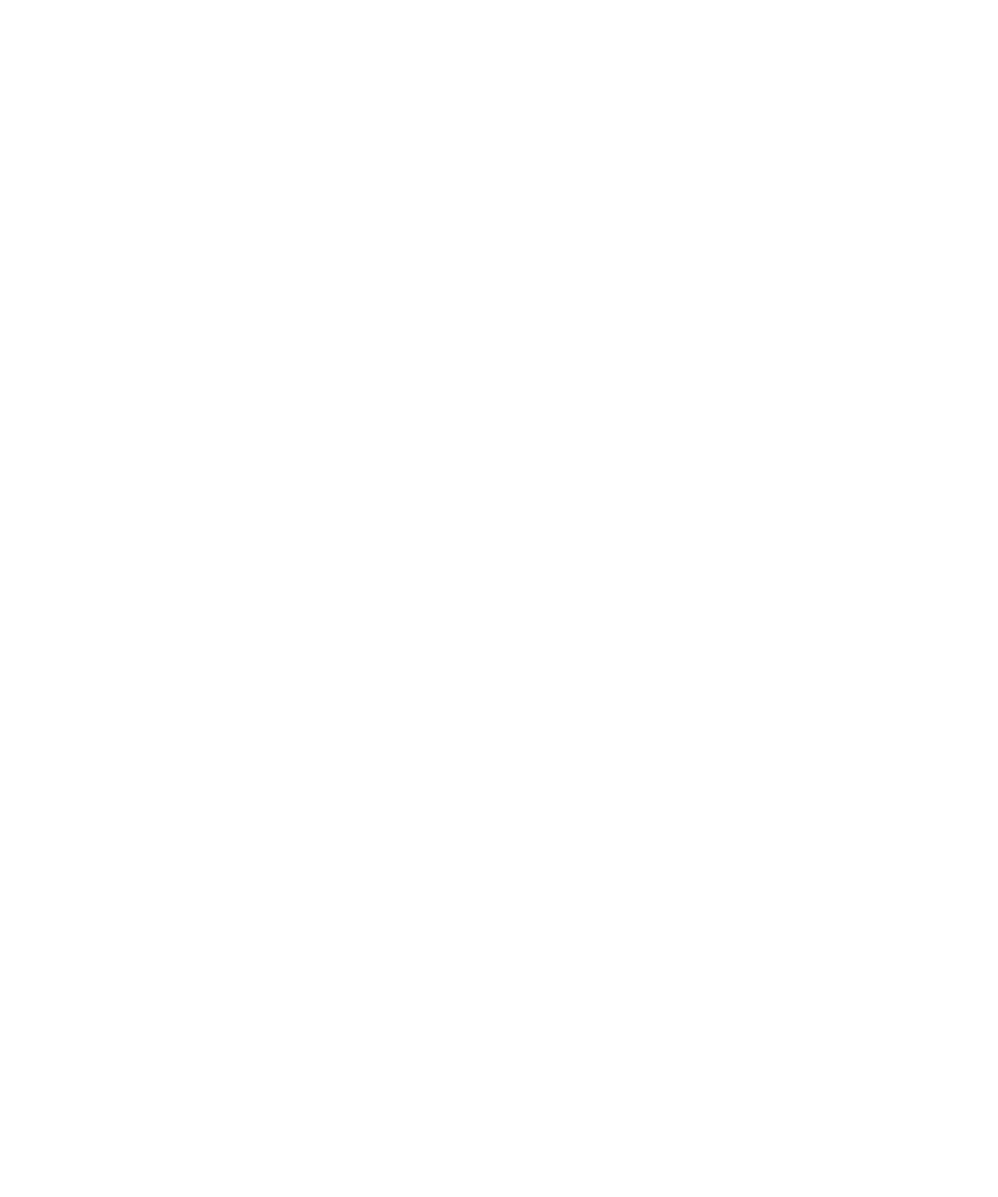
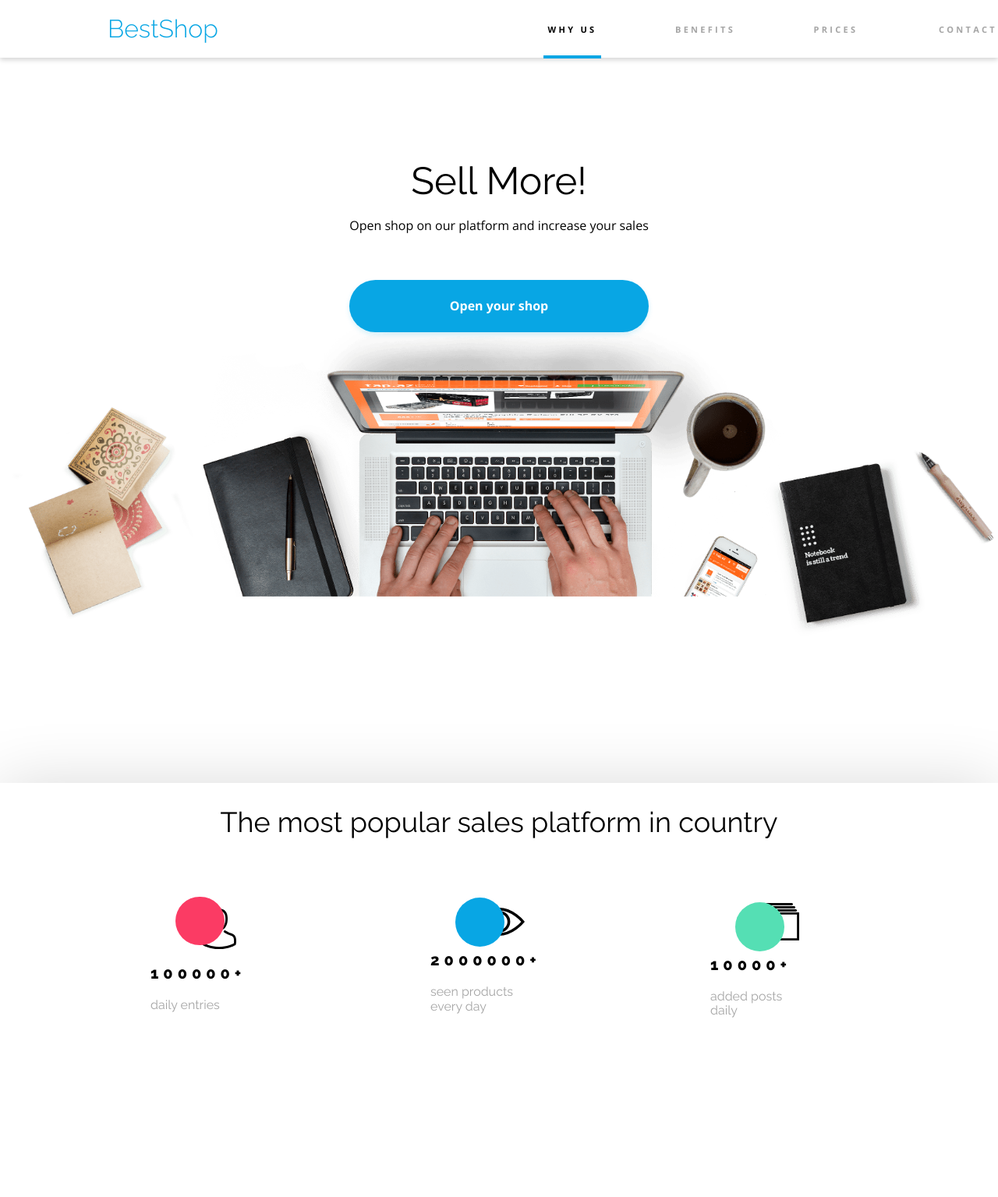
Before and after one commit to KenooG/BestShop, a plain HTML site: page index.html in a window 1280 px wide. Shown: the whole page at 78% size. Before the commit the page ends 800 px from the top, so only its background shows below. Drawn offline with nearby package versions, Linux system fonts and the light colour scheme.

Commit message:
stworzenie stronki troche upo

```diff
--- a/index.html
+++ b/index.html
@@ -7,9 +7,66 @@
     <meta http-equiv="X-UA-Compatible" content="ie=edge">
     <title>Document</title>
     <link rel="stylesheet" href="src/css/normalize.css">
+    <link rel="preconnect" href="https://fonts.googleapis.com">
+    <link rel="preconnect" href="https://fonts.gstatic.com" crossorigin>
+    <link href="https://fonts.googleapis.com/css2?family=Open+Sans:wght@300;400;700&family=Raleway:wght@300;400;700;800&display=swap"
+          rel="stylesheet">
     <link rel="stylesheet" href="src/css/main.css">
+
 </head>
 <body>
+<header class="header">
+    <div class="inner header__inner">
+        <a href="" class="logo">
+            <span class="logo__text">BestShop</span>
+        </a>
+        <nav class="menu">
+            <a href="" class="menu__item menu__item--active">WHY US</a>
+            <a href="" class="menu__item">BENEFITS</a>
+            <a href="" class="menu__item">PRICES</a>
+            <a href="" class="menu__item">CONTACT</a>
+        </nav>
+    </div>
+</header>
+
+<section class="intro">
+    <div class="intro__bg">
+        <div class="intro__box">
+            <h1 class="intro__hdl">Sell More!</h1>
+            <p class="intro__lead">Open shop on our platform and increase your sales</p>
+            <div class="intro__box intro__box--row">
+                <a href="" class="intro__btn">Open your shop</a>
+            </div>
+        </div>
+    </div>
+</section>
+
+<section class="box section">
+    <div class="inner">
+        <h2 class="section__hdl">The most popular sales platform in country</h2>
+        <div class="section__box">
+            <div class="section__col">
+                <img src="src/images/Person.svg" alt="Article Photo" class="section__img">
+                <h3 class=" section__hdl--ternary">100000+</h3>
+                <p class="section__text">daily entries</p>
+                <div class="circle circle-first"></div>
+            </div>
+            <div class="section__col">
+                <img src="src/images/Eye.svg" alt="Article Photo" class="section__img">
+                <h3 class=" section__hdl--ternary">2000000+</h3>
+                <p class="section__text">seen products every day</p>
+              <div class="circle circle-second"></div>
+            </div>
+            <div class="section__col">
+                <img src="src/images/Catalog.svg" alt="Article Photo" class="section__img">
+                <h3 class=" section__hdl--ternary">10000+</h3>
+                <p class="section__text">added posts daily</p>
+                <div class="circle circle-third"></div>
+            </div>
+        </div>
+    </div>
+</section>
+
 
 
 
--- a/src/css/main.css
+++ b/src/css/main.css
@@ -0,0 +1,258 @@
+:root {
+    --primary-color: rgba(251, 59, 100, 1) ;
+    --secondar-color:  rgba(8, 166, 228, 1);
+    --third-color: rgba(85, 223, 180, 1);
+}
+html, body{
+    font-size: 16px;
+}
+
+.header{
+  position: sticky;
+    background-color: rgba(255, 255, 255, 1) ;
+    border: .125rem solid rgba(255, 255, 255, 0.2);
+    z-index: 2;
+    box-shadow:0 3px 6px rgba(0, 0, 0, 0.16 );
+    top: 0;
+
+}
+
+.inner.header__inner{
+    display: flex;
+    justify-content: space-between;
+    align-items: center;
+    max-width: 101.6875rem;
+    padding: 0;
+    max-height: 4.375rem;
+
+
+
+}
+.inner{
+    width: 100%;
+    max-width: 70.5rem;
+    padding-inline: 1.25rem;
+    margin-inline: auto;
+
+
+}
+
+.logo {
+
+    text-decoration: none;
+}
+.logo .logo__text{
+    text-decoration: none;
+    font-family: "Raleway", sans-serif;
+    font-weight: 300;
+    color: var(--secondar-color);
+    font-size: 2rem;
+    padding-left: 8.5rem;
+}
+
+
+.menu{
+    display:flex;
+    padding-right: -8.5rem;
+    gap: 95px;
+
+
+
+}
+
+.menu .menu__item{
+    font-family: "Open Sans", sans-serif ;
+    font-weight: 700;
+    font-size: 0.6875rem;
+    text-decoration: none;
+    color: rgba(165, 165, 165, 1);
+    text-transform: uppercase;
+    padding-top:2.0625rem ;
+
+    min-width: 4.5rem;
+    width: 100%;
+    text-align: center;
+    display: inline-block;
+    letter-spacing: 3.28px;
+
+}
+.menu__item.menu__item--active{
+    color: black;
+    border-bottom: 4px solid rgba(8, 166, 228, 1);
+    padding-bottom: 27px;
+
+}
+
+
+.menu .menu__item:hover{
+    color: black;
+    border-bottom: 4px solid rgba(8, 166, 228, 1);
+    padding-bottom: 27px;
+
+}
+.intro{
+    display: flex;
+    background-image: url("../images/Background-min.png");
+    background-repeat: no-repeat;
+    background-position: center;
+    background-size: 100%;
+    justify-content: center;
+    text-align: center;
+    margin-top: 130px;
+    height: 100vh;
+
+
+
+}
+
+.intro .intro__box.intro__box--row{
+
+
+
+}
+
+.intro .intro__hdl{
+    font-weight: 400;
+    font-family:"Raleway", sans-serif ;
+    font-size: 3.0625rem ;
+    color: rgba(0, 0, 0, 1);
+    margin: 0;
+
+}
+
+.intro .intro__lead{
+    font-family:"Open Sans", sans-serif ;
+    font-size: 1rem;
+    font-weight: 400;
+    color: rgba(0, 0, 0, 1);
+    margin-top: 20px;
+    margin-bottom:60px;
+
+}
+
+.intro__box .intro__box--row{
+
+}
+
+.intro .intro__btn:hover{
+
+    text-decoration: none;
+    font-family: "Open Sans", sans-serif;
+    font-weight: 700;
+    font-size: 1rem;
+    color: rgba(8, 166, 228, 1);
+    box-shadow: 0 .1875rem .375rem rgba(8, 166, 228, 1);
+    background-color: rgba(255, 255, 255, 1);
+    border-radius: 40px;
+    height: 67px;
+    display: flex;
+    justify-content: center;
+    align-items: center;
+    cursor: pointer;
+
+}
+
+
+.intro .intro__btn{
+    text-decoration: none;
+    font-family: "Open Sans", sans-serif;
+    font-weight: 700;
+    font-size: 1rem;
+    color: rgba(255, 255, 255, 1);
+    box-shadow: 0 .1875rem .375rem rgba(7, 172, 230, 0.16);
+    background-color: rgba(8, 166, 228, 1);
+    border-radius: 40px;
+    height: 67px;
+    display: flex;
+    justify-content: center;
+    align-items: center;
+    cursor: pointer;
+
+}
+
+
+.section__hdl{
+    text-align: center;
+    text-decoration: none;
+    font-family: "Raleway", sans-serif;
+    font-weight: 400;
+    font-size: 2.25rem;
+}
+.section__box{
+    display: flex;
+    justify-content: center;
+    gap: 183px;
+
+}
+
+.section__col{
+    min-width: 176px;
+    min-height: 167px;
+    display: flex;
+    flex-wrap: wrap;
+    align-items: flex-start;
+    flex-direction: column;
+    justify-content: center;
+
+}
+.section__text{
+    margin-top: 0.3px;
+    font-family:"Raleway", sans-serif ;
+    font-size: 1rem;
+    font-weight: 400;
+ color: rgba(165, 165, 165, 1);
+    max-width: 120px;
+
+
+
+}
+
+.section__img{
+    min-width: 44px;
+    min-height: 36px;
+    align-self: center;
+}
+
+.section__hdl--ternary {
+    font-family: "Raleway", sans-serif;
+    font-size: 1.25rem;
+    font-weight: 800;
+    text-align: center;
+    letter-spacing: 0.375rem;
+}
+.box{
+    display: flex;
+    justify-content: center;
+    background-color: white;
+    box-shadow: 0 0.313rem 5rem #00000029;
+    height: 33.188rem;
+
+
+}
+.inner{
+
+}
+
+.circle{
+
+    width: 3.919rem;
+    height:3.919rem;
+    border-radius: 50%;
+    margin-top: -165px;
+    margin-right: -100px;
+
+}
+.circle-first{
+    background-color: rgba(251, 59, 100, 1);
+    margin-left: 2rem;
+}
+
+.circle-second{
+    background-color: rgba(8, 166, 228, 1);
+    margin-left: 2rem;
+}
+.circle-third{
+    margin-left: 2rem;
+    background-color: rgba(85, 223, 180, 1);
+
+}
```
Also changed, not shown: src/images/Background-min.png (added), src/images/Catalog.svg (added), src/images/Eye.svg (added), src/images/Macbook2-min.png (added), src/images/Person.svg (added), src/images/Trumpet-min.png (added), src/images/iPhone2-min.png (added).
